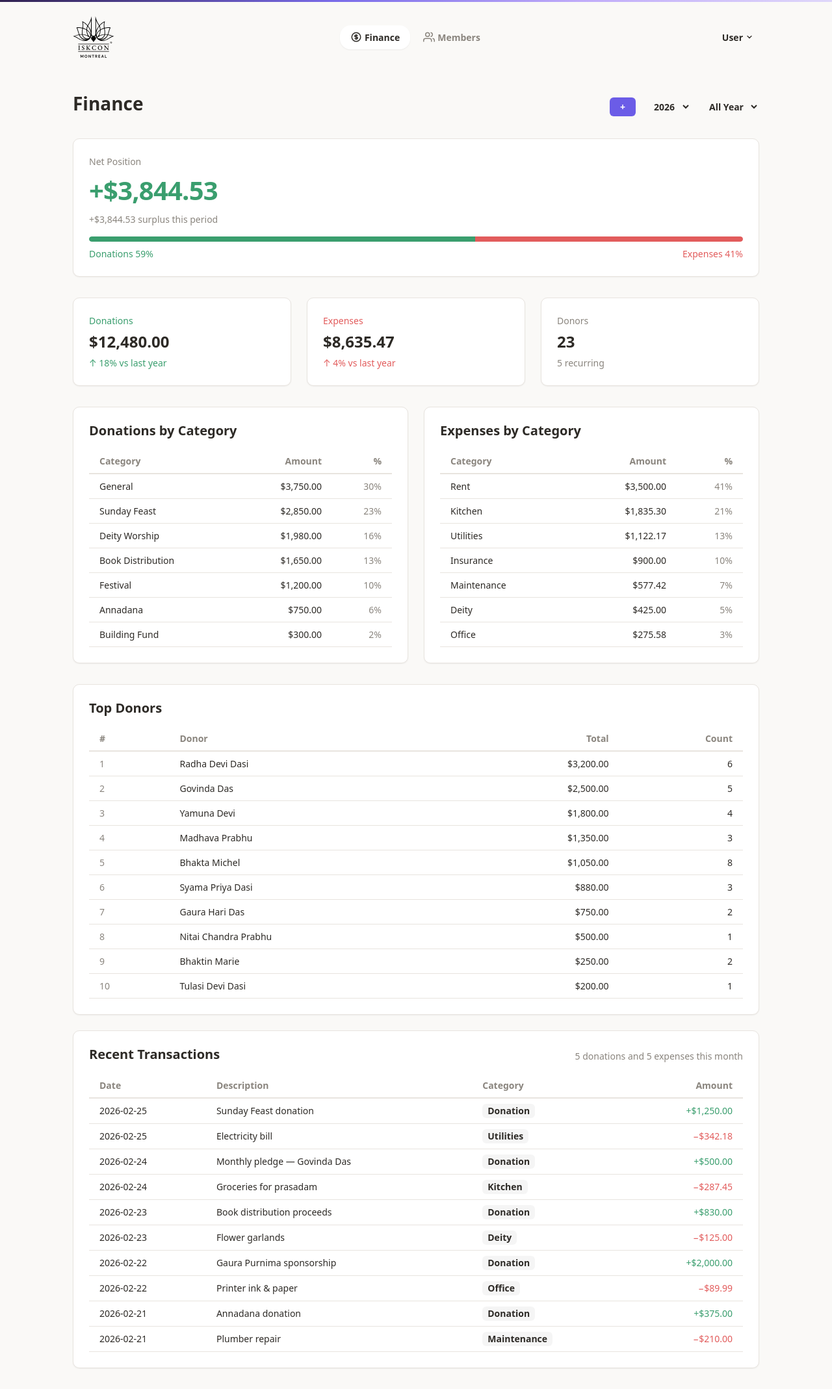
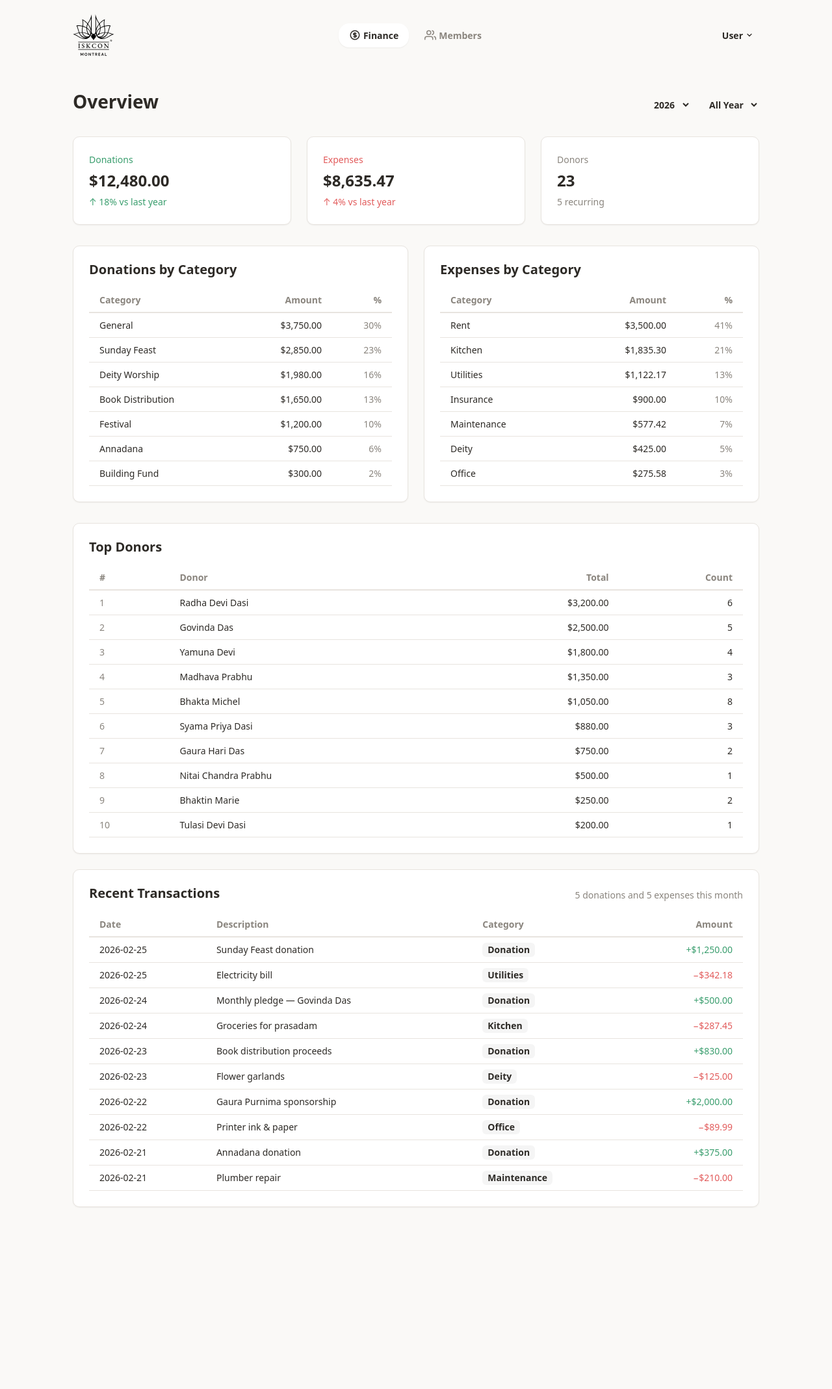
Before and after one commit to iskconmontreal/mandala, a Jekyll site: the page built from app/index.html, in a window 1280 px wide. Shown: the whole page at 65% size. Built offline with Jekyll 4.4.1, drawn with Linux system fonts in a browser that asks for light colours; after the commit the page ends 1890 px from its top, so only the background shows below that.

```diff
--- a/_layouts/app.html
+++ b/_layouts/app.html
@@ -9,8 +9,8 @@
   <link rel="stylesheet" href="{{ '/css/layout.css' | relative_url }}">
 </head>
 <body>
+  <div class="progress loading"></div>
   <div class="app" id="app">
-    <div class="accent-stripe"></div>
 
     <!-- Top navigation -->
     <header class="topbar">
--- a/app/index.html
+++ b/app/index.html
@@ -2,41 +2,22 @@
 ---
 <div class="page-header" style="display:flex; align-items:baseline; justify-content:space-between">
   <div>
-    <h1>Finance</h1>
+    <h1>Overview</h1>
   </div>
   <div style="display:flex; align-items:center; gap:var(--s-md)">
-    <div style="position:relative">
+    <!-- <div style="position:relative">
       <button class="btn btn-primary btn-sm" :onclick="showAdd = !showAdd">+</button>
       <div class="quick-add" :if="showAdd">
         <a href="donations.html" class="quick-add-item">+ Donation</a>
         <a href="expenses.html" class="quick-add-item">+ Expense</a>
       </div>
-    </div>
+    </div> -->
     <select class="year-select" :onchange="year = +e.target.value">
       <option :each="y in years" :value="y" :text="y" :selected="y === year"></option>
     </select>
     <select class="year-select" :onchange="month = +e.target.value">
       <option :each="m in months" :value="m.val" :text="m.label" :selected="m.val === month"></option>
     </select>
-  </div>
-</div>
-
-<!-- Net position -->
-<div class="summary-card">
-  <div class="summary-main">
-    <div class="stat-label">Net Position</div>
-    <div class="stat-value" :class="totals.net >= 0 ? 'stat-ok' : 'stat-err'"
-      :text="(totals.net >= 0 ? '+' : '−') + '$' + Math.abs(totals.net).toLocaleString(undefined, {minimumFractionDigits: 2})"></div>
-    <div class="stat-sub" :text="totals.netNote"></div>
-  </div>
-  <!-- Proportion bar -->
-  <div class="ratio-bar" style="margin-top:var(--s-md)">
-    <span style="border-radius:var(--r-sm) 0 0 var(--r-sm)" :style="{width: totals.donPct + '%', background: 'var(--c-ok)'}"></span>
-    <span style="border-radius:0 var(--r-sm) var(--r-sm) 0" :style="{width: totals.expPct + '%', background: 'var(--c-err)'}"></span>
-  </div>
-  <div style="display:flex; justify-content:space-between; font-size:var(--f-sm); color:var(--c-text-dim); margin-top:var(--s-xs)">
-    <span class="stat-ok" :text="'Donations ' + totals.donPct + '%'"></span>
-    <span class="stat-err" :text="'Expenses ' + totals.expPct + '%'"></span>
   </div>
 </div>
 
--- a/css/layout.css
+++ b/css/layout.css
@@ -1,8 +1,12 @@
 /* layout.css — shared app shell: top nav + main */
 
-/* Accent stripe — temple gradient */
-.accent-stripe {
+/* Progress bar — top loading indicator */
+.progress {
+  position: fixed;
+  top: 0;
+  left: 0;
   height: 3px;
+  width: 0;
   background: linear-gradient(
     90deg,
     rgba(26, 10, 62, .9) 0%,
@@ -10,7 +14,11 @@
     rgba(167, 139, 250, .7) 70%,
     rgba(196, 181, 253, .5) 100%
   );
+  z-index: 999;
+  transition: width .3s ease, opacity .3s;
 }
+.progress.loading { width: 70%; }
+.progress.done { width: 100%; opacity: 0; }
 
 .app {
   display: flex;
@@ -42,7 +50,7 @@
 .nav {
   display: flex;
   align-items: center;
-  gap: var(--s-xs);
+  gap: var(--s-sm);
   margin: 0 auto;
 }
 
@@ -312,11 +320,15 @@
 }
 
 /* Form rows */
+form {
+  display: flex;
+  flex-direction: column;
+  gap: var(--s-md)
+}
 .form-row {
   display: flex;
   gap: var(--s-md);
   flex-wrap: wrap;
-  margin-bottom: var(--s-md);
 }
 .form-row .field {
   flex: 1;
```
Also changed, not shown: other parts of _layouts/app.html (+1 -0 lines), app/expenses.html (+20 -20 lines), .work/infology.md (added), .work/research.md, .work/scenarios.md (added), .work/todo.md.
